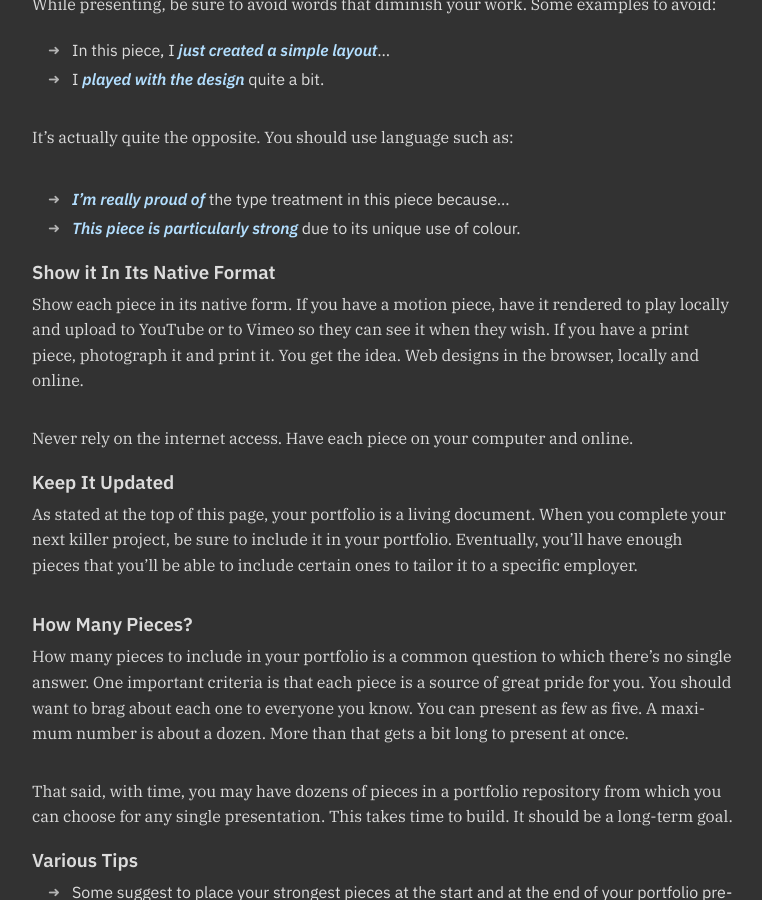
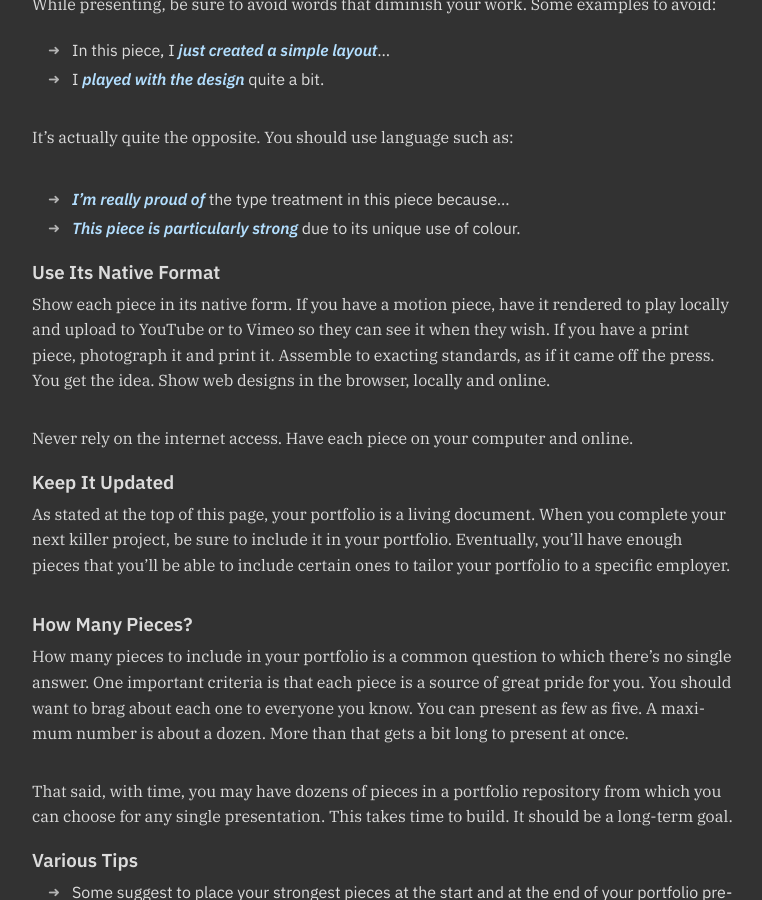
Before and after one commit to AlainParadis/wil, a Jekyll site: the page built from portfolio-development.md, in a window 1280 px wide and 900 px high, scrolled down 621 px. Shown: the whole window, without its empty margins (74-836 px from the left). Built offline with Jekyll 4.4.1, drawn with Linux system fonts in a browser that asks for light colours.

```diff
--- a/portfolio-development.md
+++ b/portfolio-development.md
@@ -22,15 +22,15 @@ It's actually quite the opposite. You should use language such as:
 - *I'm really proud of* the type treatment in this piece because...
 - *This piece is particularly strong* due to its unique use of colour.
 
-### Show it In Its Native Format
+### Use Its Native Format
 
-Show each piece in its native form. If you have a motion piece, have it rendered to play locally and upload to YouTube or to Vimeo so they can see it when they wish. If you have a print piece, photograph it and print it. You get the idea. Web designs in the browser, locally and online.
+Show each piece in its native form. If you have a motion piece, have it rendered to play locally and upload to YouTube or to Vimeo so they can see it when they wish. If you have a print piece, photograph it and print it. Assemble to exacting standards, as if it came off the press. You get the idea. Show web designs in the browser, locally and online.
 
 Never rely on the internet access. Have each piece on your computer and online.
 
 ### Keep It Updated
 
-As stated at the top of this page, your portfolio is a living document. When you complete your next killer project, be sure to include it in your portfolio. Eventually, you'll have enough pieces that you'll be able to include certain ones to tailor it to a specific employer.
+As stated at the top of this page, your portfolio is a living document. When you complete your next killer project, be sure to include it in your portfolio. Eventually, you'll have enough pieces that you'll be able to include certain ones to tailor your portfolio to a specific employer.
 
 ### How Many Pieces?
 
```
Also changed, not shown: index.md (+1 -1 lines).
